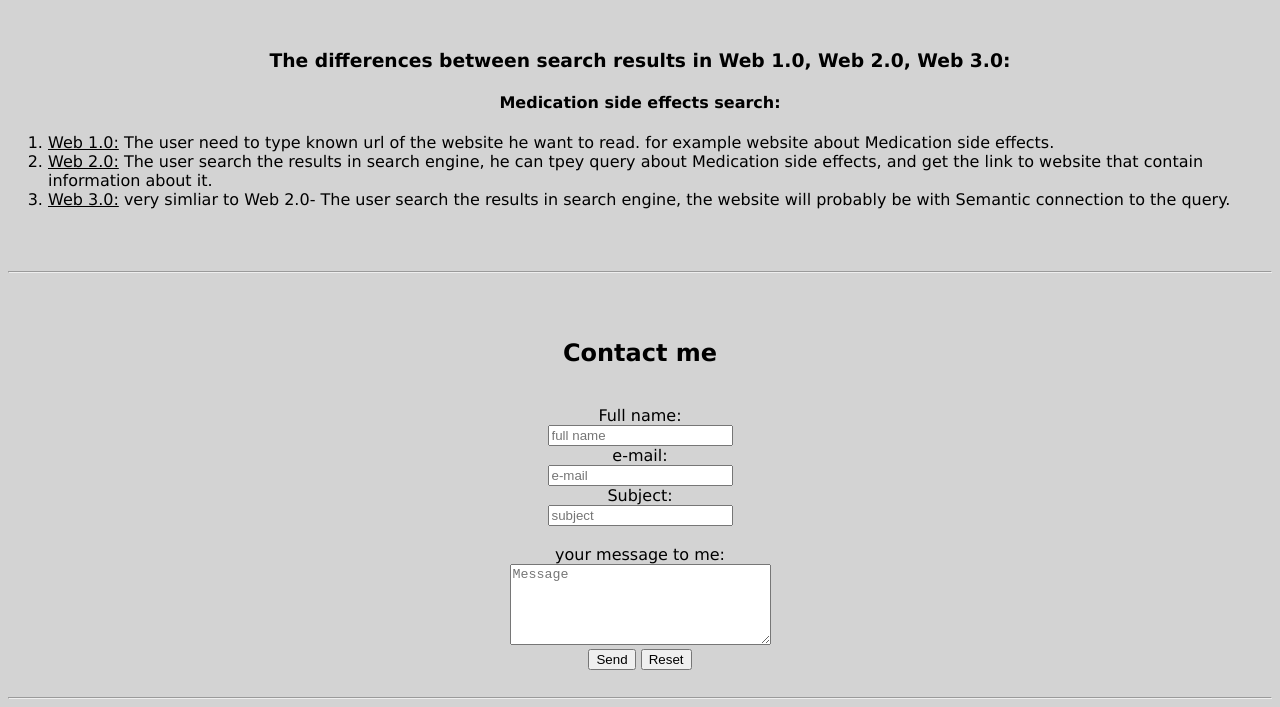
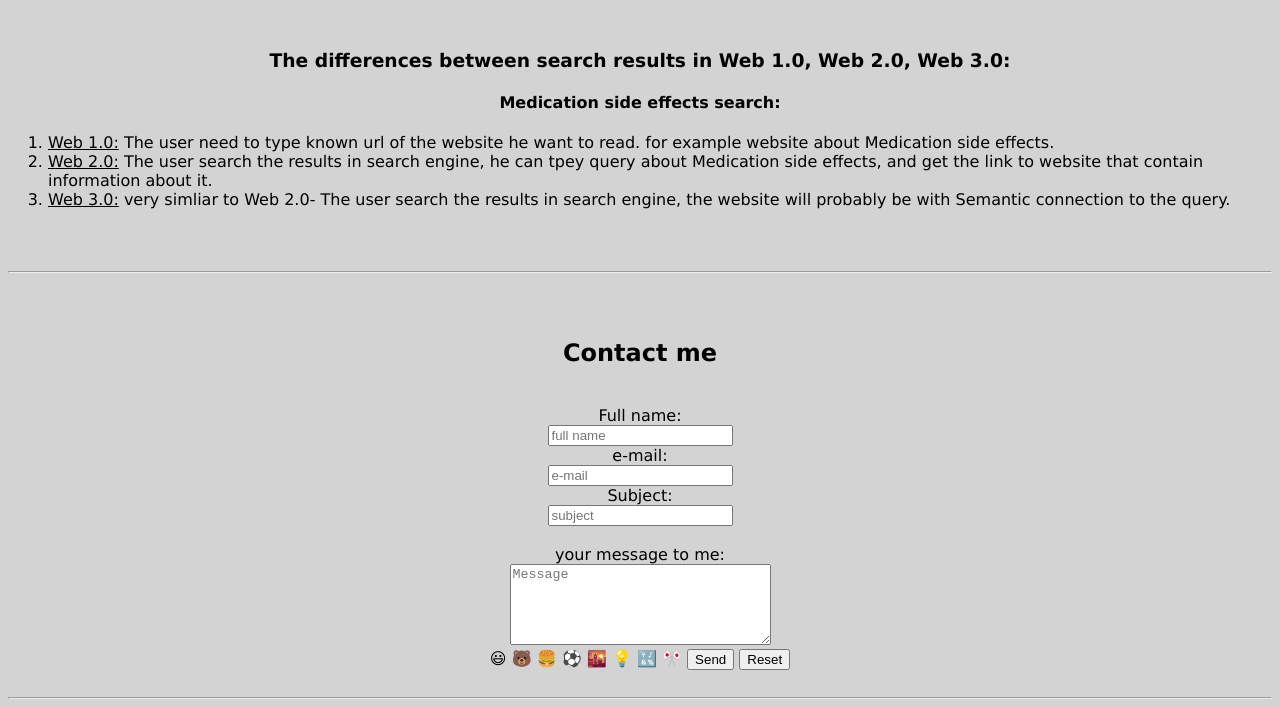
Before and after one commit to SISE-Web-Development-Environments/206345241, a plain HTML site: page index.html in a window 1280 px wide. Shown: the part 2522-3229 px from the top of the page. Drawn offline with nearby package versions, Linux system fonts and the light colour scheme.

Commit message:
Update index.html

```diff
--- a/index.html
+++ b/index.html
@@ -171,7 +171,9 @@
   <label for="lname">Subject:</label><br>
   <input type="text" id="subject" name="subject" placeholder="subject"><br><br>
 	<label for="lname">your message to me:</label><br>
+		<div class= "textarea" >
 		<textarea id="textarea" name="your mesegge to me:" placeholder="Message" rows="5" cols="30"></textarea><br>
+		</div>
 		<script>
 			$(document).ready(function(){
 				$("#textarea").emojioneArea({
@@ -179,6 +181,14 @@
 				});
 			})
 		</script>
+	<span class="emoji">😃</span>
+	<span class="emoji">🐻</span>
+	<span class="emoji">🍔</span>
+	<span class="emoji">⚽</span>
+	<span class="emoji">🌇</span>
+	<span class="emoji">💡</span>
+	<span class="emoji">🔣</span>
+	<span class="emoji">🎌</span>
   <INPUT TYPE = "submit" VALUE = "Send">
   <INPUT TYPE = "reset" VALUE = "Reset">
 
```
